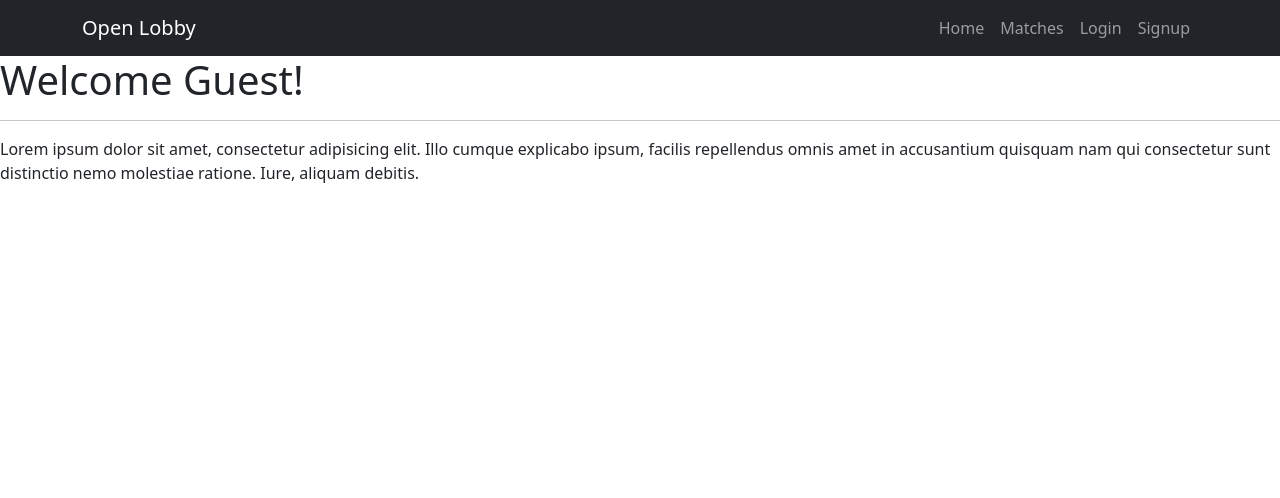
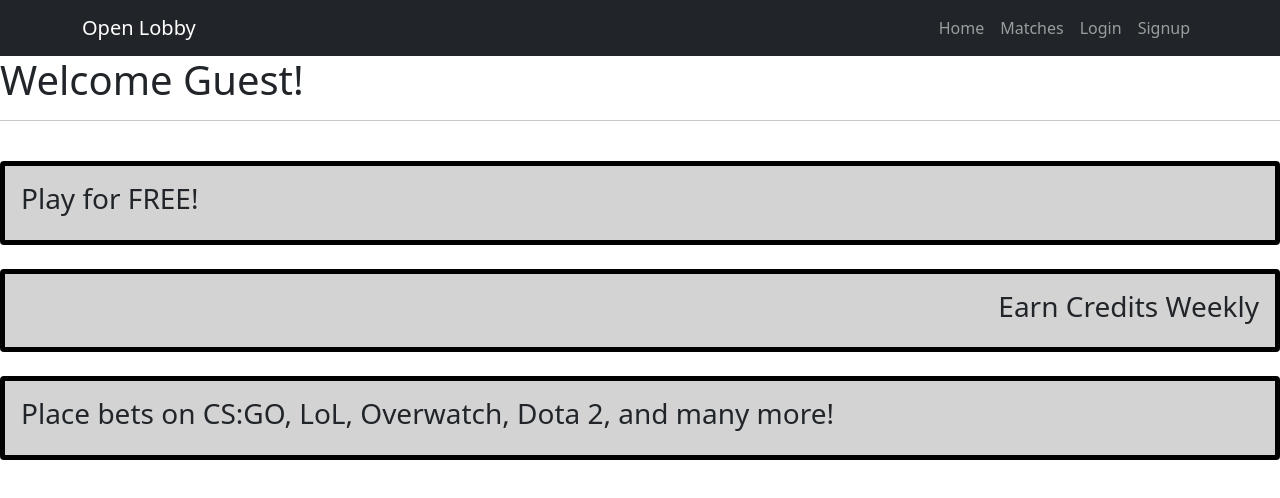
Before and after one commit to mrmrc182/esports-betting, a React (Create React App) app in the folder client/: page / in a window 1280 px wide. Shown: the top 498 px of the page. Built offline with nearby package versions, Linux system fonts and the light colour scheme.

Commit message:
added content to the homepage

```diff
--- a/client/src/pages/Home.js
+++ b/client/src/pages/Home.js
@@ -1,19 +1,26 @@
 import { useAuth } from "../util/auth";
+import {Card} from "react-bootstrap";
 
 
 export default function Home() {
   const { isLoggedIn, user } = useAuth();
   return (
     <div>
-      {/* TODO: display logged in user's username */}
       <h1>Welcome {isLoggedIn ? user.username : "Guest"}!</h1>
       <hr />
-      <p>
-        Lorem ipsum dolor sit amet, consectetur adipisicing elit. Illo cumque
-        explicabo ipsum, facilis repellendus omnis amet in accusantium quisquam
-        nam qui consectetur sunt distinctio nemo molestiae ratione. Iure,
-        aliquam debitis.
-      </p>
+      <br></br>
+      <Card style={{textAlign: "left", border: "5px solid black", backgroundColor: "lightgray"}}>
+        <Card.Body><h3>Play for FREE!</h3></Card.Body>
+      </Card>
+      <br></br>
+      <Card style={{textAlign: "right", border: "5px solid black", backgroundColor: "lightgray"}}>
+        <Card.Body><h3>Earn Credits Weekly</h3></Card.Body>
+      </Card>
+      <br></br>
+      <Card style={{textAlign: "left", border: "5px solid black", backgroundColor: "lightgray"}}>
+        <Card.Body><h3>Place bets on CS:GO, LoL, Overwatch, Dota 2, and many more!</h3></Card.Body>
+      </Card>
+      <br></br><br></br>
     </div>
   );
 }
```
